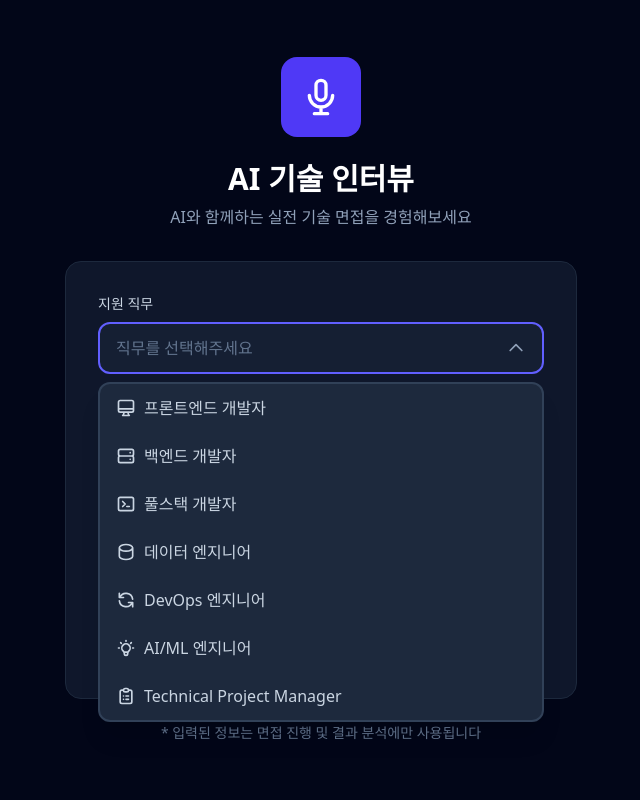
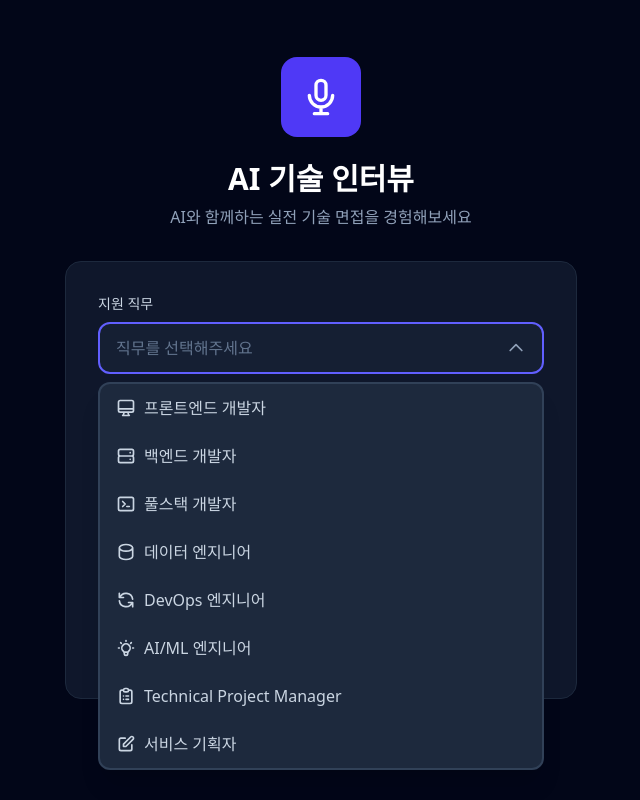
Before and after one commit to YuniqCoding/skill-interview, a Next.js app: page / in a window 1280 px wide. Both pictures are taken after a click on the button "직무를 선택해주세요". Shown: the whole page, without its empty margins (319-959 px from the left). Built offline with nearby package versions, Linux system fonts and the light colour scheme.

Commit message:
feat: add service planner job position

```diff
--- a/app/page.tsx
+++ b/app/page.tsx
@@ -49,6 +49,11 @@ function getJobIcon(job: JobPosition): React.ReactNode {
     tpm: (
       <svg className="w-5 h-5" fill="none" stroke="currentColor" viewBox="0 0 24 24">
         <path strokeLinecap="round" strokeLinejoin="round" strokeWidth={2} d="M9 5H7a2 2 0 00-2 2v12a2 2 0 002 2h10a2 2 0 002-2V7a2 2 0 00-2-2h-2M9 5a2 2 0 002 2h2a2 2 0 002-2M9 5a2 2 0 012-2h2a2 2 0 012 2m-3 7h3m-3 4h3m-6-4h.01M9 16h.01" />
+      </svg>
+    ),
+    'service-planner': (
+      <svg className="w-5 h-5" fill="none" stroke="currentColor" viewBox="0 0 24 24">
+        <path strokeLinecap="round" strokeLinejoin="round" strokeWidth={2} d="M11 5H6a2 2 0 00-2 2v11a2 2 0 002 2h11a2 2 0 002-2v-5m-1.414-9.414a2 2 0 112.828 2.828L11.828 15H9v-2.828l8.586-8.586z" />
       </svg>
     ),
   };
--- a/types/index.ts
+++ b/types/index.ts
@@ -13,7 +13,8 @@ export type JobPosition =
   | "data-engineer"
   | "devops"
   | "ai-ml"
-  | "tpm";
+  | "tpm"
+  | "service-planner";
 
 // 직무 라벨 매핑
 export const JOB_POSITION_LABELS: Record<JobPosition, string> = {
@@ -24,6 +25,7 @@ export const JOB_POSITION_LABELS: Record<JobPosition, string> = {
   devops: "DevOps 엔지니어",
   "ai-ml": "AI/ML 엔지니어",
   tpm: "Technical Project Manager",
+  "service-planner": "서비스 기획자",
 };
 
 // 면접 질문/답변 타입
```
